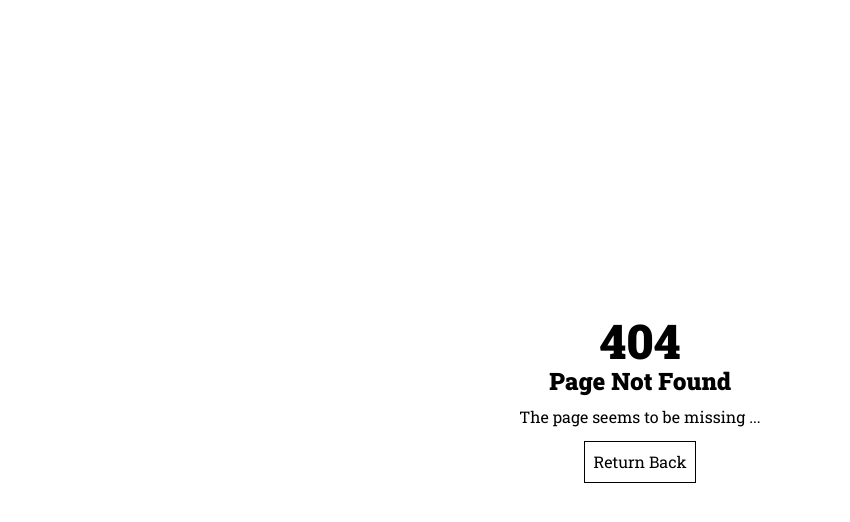
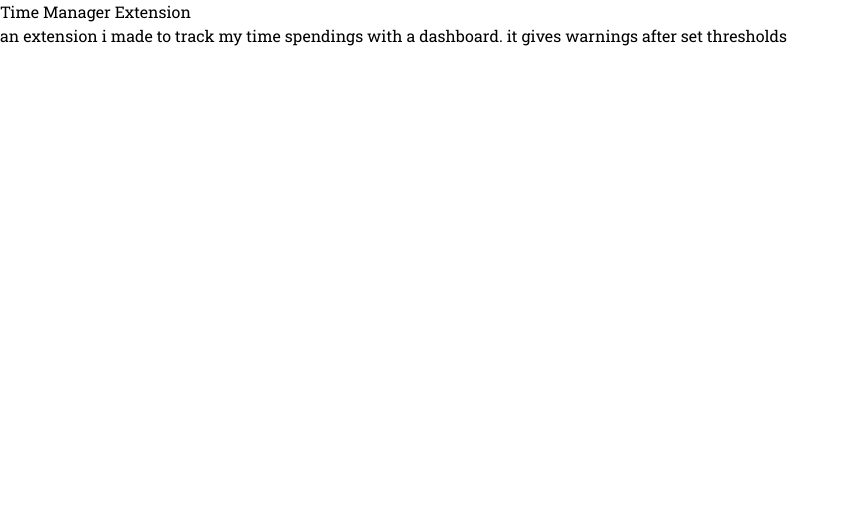
Before and after one commit to farzeenilyaszargar/portfolio, a Next.js app: page /projects/extension in a window 1280 px wide. Before the commit this address had no page. Shown: the top 522 px of the page, without its empty margins (0-850 px from the left). Built offline with nearby package versions, Linux system fonts and the light colour scheme.

Commit message:
fixed id?

```diff
--- /dev/null
+++ b/app/projects/[id]/page.tsx
@@ -0,0 +1,22 @@
+import { notFound } from "next/navigation";
+import { projects } from "@/components/projectsList";
+
+export default async function ProjectPage({
+  params,
+}: {
+  params: Promise<{ id: string }>;
+}) {
+  // ✅ Await params first
+  const { id } = await params;
+
+  const project = projects.find((p) => p.id === id);
+
+  if (!project) return notFound();
+
+  return (
+    <div>
+      <h1>{project.title}</h1>
+      <p>{project.description}</p>
+    </div>
+  );
+}
```
